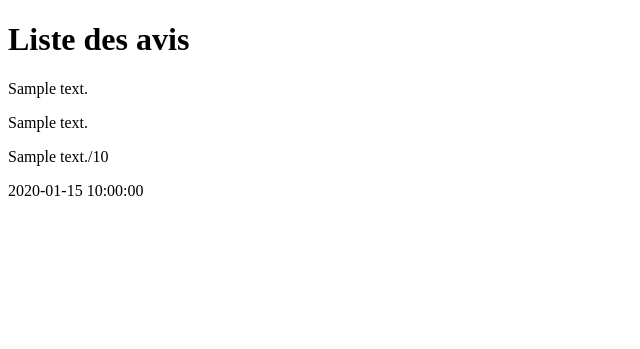
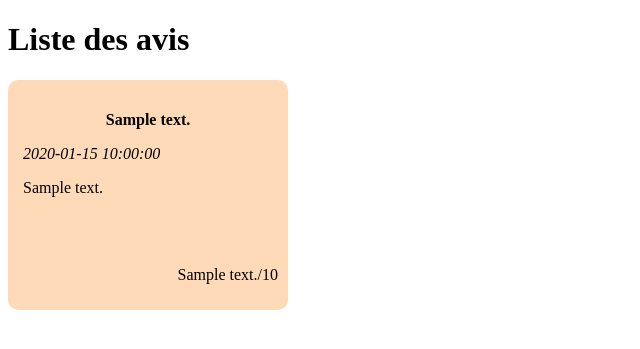
Before and after one commit to Dambpfl/MCD_Europapark, a PHP site: template Projet/view/listAvis.php in a window 1280 px wide. Shown: the part 26-375 px from the top of the page, without its empty margins (0-640 px from the left). Run offline with PHP 8.4, Linux system fonts and the light colour scheme; the template is opened without the code that fills it: most values are stand-ins (such as "Sample title", 1, 10 or a date in 2020); some libraries are stand-ins or nearby versions.

Commit message:
css -> listAvis

```diff
--- a/Projet/public/css/style.css
+++ b/Projet/public/css/style.css
@@ -30,3 +30,35 @@
     justify-content: center;
     font-weight: bolder;
 }
+
+.avis-container {
+    display: flex;
+    flex-wrap: wrap;
+    gap: 10px;
+}
+
+.avis {
+    padding: 15px;
+    background-color: peachpuff;
+    height: 200px;
+    width: 250px;
+    border-radius: 10px;
+    position: relative;
+}
+
+.visiteur {
+    display: flex;
+    justify-content: center;
+    font-weight: bolder;
+}
+
+.dateAvis {
+    display: flex;
+    font-style: italic;
+}
+
+.note {
+    position: absolute;
+    right: 10px;
+    bottom: 10px;
+}
--- a/Projet/view/listAvis.php
+++ b/Projet/view/listAvis.php
@@ -9,9 +9,9 @@
         <?php foreach ($listAvis as $avis) { ?>
             <div class="avis">
                     <p class="visiteur"><?= $avis['nomVisiteur']; ?></p>
+                    <p class="dateAvis"><?= $avis['dateAvis']; ?></p>
                     <p class="commentaire"><?= $avis['commentaire']; ?></p>
                     <p class="note"><?= $avis['note']; ?>/10</p>
-                    <p class="dateAvis"><?= $avis['dateAvis']; ?></p>
             </div>
         <?php } ?>
     </div>
```
